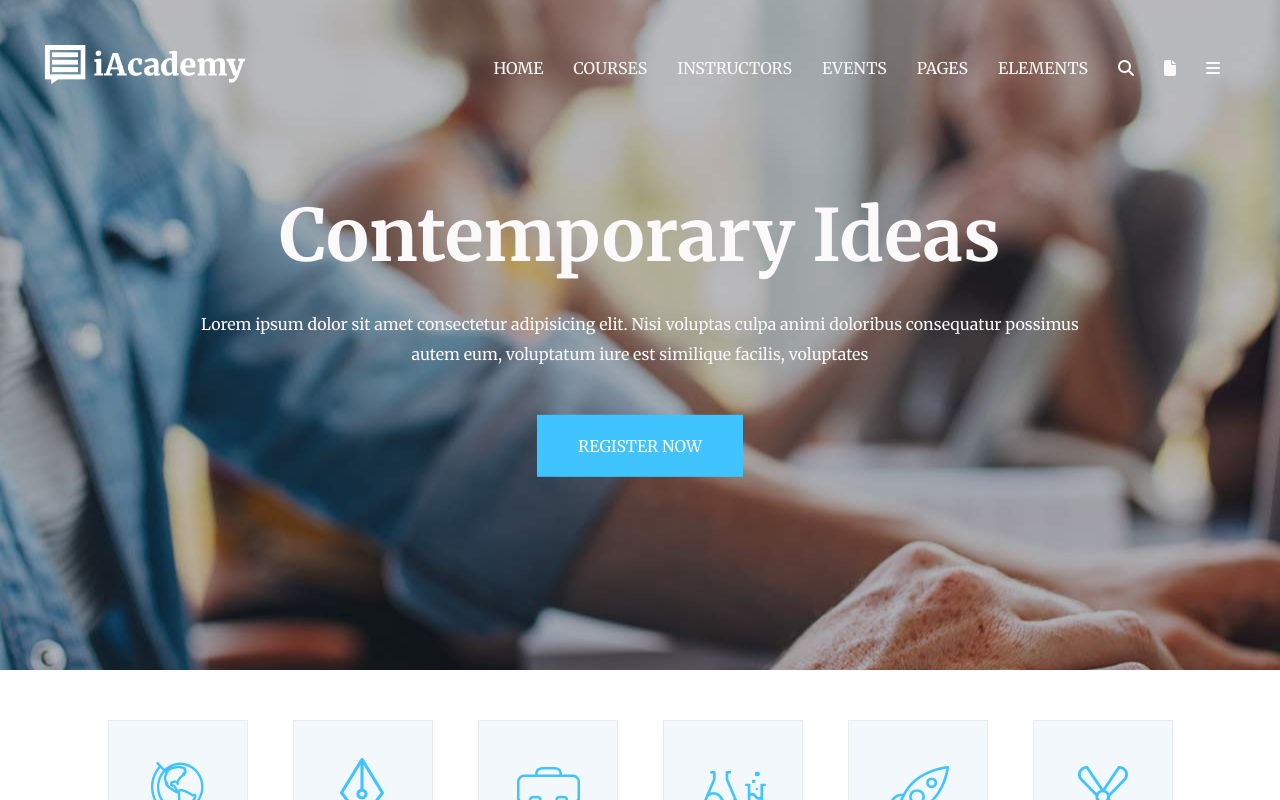
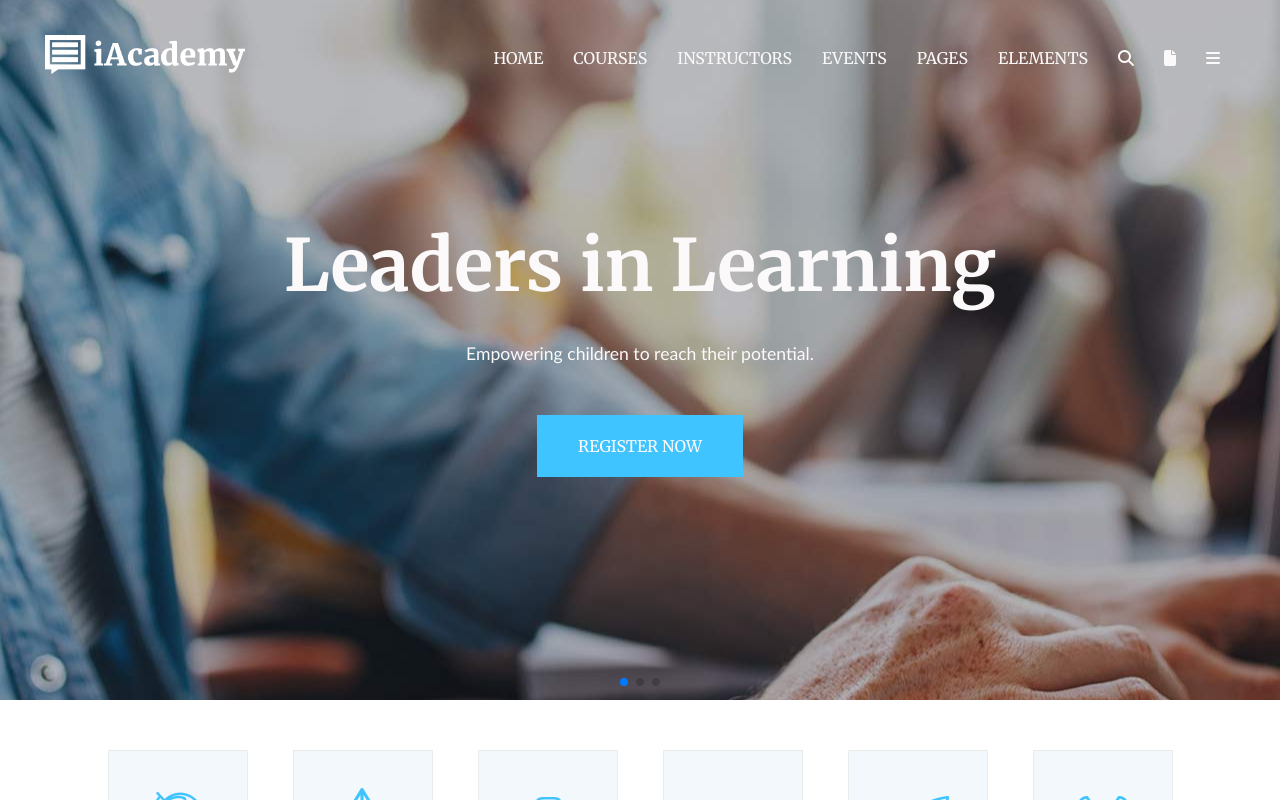
Before and after one commit to pietrolupi/proj-html-vuejs, a Vue app: page / in a window 1280 px wide. Shown: the top 800 px of the page. Built offline with nearby package versions, Linux system fonts and the light colour scheme.

Commit message:
[add]: jumpotron dinamico con swiper

```diff
--- a/src/App.vue
+++ b/src/App.vue
@@ -6,6 +6,7 @@
 import Jumbotron from './components/Jumbotron.vue';
 import Main from './components/Main.vue';
 import Footer from './components/Footer.vue';
+import DinamicJumbotron from './components/DinamicJumbotron.vue';
 
 export default {
 
@@ -14,6 +15,7 @@ export default {
     Jumbotron,
     Main,
     Footer,
+    DinamicJumbotron
   },
 
   data(){
@@ -37,7 +39,8 @@ export default {
 
 
 <template>
-  <Jumbotron/>
+  <DinamicJumbotron/>
+  <!-- <Jumbotron/> -->
   <Main/>
   <Footer/>
 </template>
--- /dev/null
+++ b/src/components/DinamicJumbotron.vue
@@ -0,0 +1,135 @@
+
+
+
+<script>
+import { Swiper, SwiperSlide } from 'swiper/vue';
+import 'swiper/css';
+import 'swiper/css/pagination';
+import { Pagination } from 'swiper/modules';
+import { store } from '../data/store';
+import JumboSwiperCard from './partials/JumboSwiperCard.vue';
+
+export default {
+  name: 'DinamicJumbotron',
+  components: {
+    Swiper,
+    SwiperSlide,
+    JumboSwiperCard,
+
+},
+
+    data(){
+      return{
+        store
+      }
+    },
+    setup() {
+      return {
+        modules: [Pagination],
+      };
+    },
+}
+</script>
+
+
+
+
+
+<template>
+  <swiper
+    :slidesPerView="1"
+    :spaceBetween="0"
+    :pagination="{ clickable: true }"
+    :modules="modules"
+    class="mySwiper"
+  >
+    <swiper-slide v-for="item in store.jumbotronContent" :key="item.title">
+      <JumboSwiperCard
+        :title="item.title"
+        :text="item.text"
+        :image="item.image"
+        :id="item.id"
+      />
+    </swiper-slide>
+
+    <nav class="d-flex justify-content-between">
+      <img src="../assets/img/logo-light.png" alt="">
+      <ul class="d-flex">
+        <li v-for="(voice, index) in store.jumboMenu" :key="index" v-html="voice"></li>
+      </ul>
+    </nav>
+  </swiper>
+</template>
+
+
+<style lang="scss" scoped>
+
+@use '../scss/partials/vars' as *;
+
+
+
+nav{
+      align-items: center;
+      padding: 45px;
+      position: absolute;
+      top: -10px;
+      z-index: 999;
+      color: $text-secondary-color;
+
+      width: 100%;
+      img{
+        width: 200px;
+      }
+      ul{
+        margin: 0;
+        padding: 0;
+        li{
+
+
+          display: inline-block;
+          margin: 0px 15px;
+          margin-bottom: -7px;
+          cursor: pointer;
+        }
+      }
+    }
+.jumbotron{
+
+    background-position: center;
+    height: 100%;
+    width: 100vw;
+    display: flex;
+    align-items: center;
+    justify-content: center;
+
+
+
+    .jumbo-main{
+      text-align: center;
+      width: 70%;
+    }
+
+  }
+
+
+
+///SWIPER----------------------------------------------------------------------
+
+.swiper {
+  width: 100%;
+  height: 700px;
+  position: relative;
+
+
+}
+
+.swiper-slide {
+
+  cursor: pointer;
+  height: 100%;
+
+}
+
+
+
+</style>
--- /dev/null
+++ b/src/components/partials/JumboSwiperCard.vue
@@ -0,0 +1,94 @@
+
+
+<script>
+import { store } from '../../data/store';
+export default {
+  name: 'JumboSwiperCard',
+  props:{
+    title: String,
+    text: String,
+    image: String,
+    id: String,
+
+  },
+
+  data(){
+    return{
+      store,
+    }
+  },
+
+  methods: {
+    getImagePath(fileName) {
+
+      return new URL(`../../assets/img/${fileName}`, import.meta.url).href;
+    },
+
+  }
+
+}
+</script>
+
+<template>
+
+    <div class="jumbotron"
+    :class="id">
+
+      <div
+      class="jumbo-main d-flex flex-column align-items-center justify-content-center"
+      >
+        <h1>{{title}}</h1>
+        <p>{{text}} </p>
+
+        <button>REGISTER NOW</button>
+      </div>
+    </div>
+
+</template>
+
+
+<style lang="scss" scoped>
+  @use '../../scss/partials/vars' as *;
+
+  .jumbo-main{
+
+    color: $text-secondary-color;
+
+    h1{
+        font-size: 4.5rem;
+        font-weight: 600;
+        margin-bottom: 30px;
+      }
+
+    p{
+        line-height: 30px;
+        font-family: $secondary-font;
+        font-size: 1.1rem;
+      }
+
+    button{
+          background-color: $color-tertiary;
+          color: $text-secondary-color;
+          border: none;
+          padding: 19px 41px ;
+          margin-top: 30px;
+        }
+
+  }
+
+
+
+  .background-1{
+    background-image: url('../../assets/img/h5-slide-1-background.jpg');
+  }
+
+  .background-2{
+    background-image: url('../../assets/img/h5-slide-2-background.jpg');
+  }
+
+  .background-3{
+    background-image: url('../../assets/img/h5-slide-3-background.jpg');
+  }
+
+
+</style>
--- a/src/components/partials/PopularCoursesSection.vue
+++ b/src/components/partials/PopularCoursesSection.vue
@@ -8,14 +8,15 @@
   import 'swiper/css/pagination';
   import { Pagination } from 'swiper/modules';
   import { store } from '../../data/store';
-  import SwiperCard from './SwiperCard.vue';
+  import PopularSwiperCard from './PopularSwiperCard.vue';
+
 
 
   export default {
     components: {
     Swiper,
     SwiperSlide,
-      SwiperCard,
+    PopularSwiperCard,
 
 },
 
@@ -54,7 +55,7 @@
 
 
       <swiper-slide v-for="course in store.popularCourses" :key="course.title">
-    <swiper-card :title="course.title" :description="course.description" :tag="course.tag" :teacher="course.teacher" :image="course.image" :cost="course.cost" />
+        <popular-swiper-card :title="course.title" :description="course.description" :tag="course.tag" :teacher="course.teacher" :image="course.image" :cost="course.cost" />
       </swiper-slide>
 
     </swiper>
--- a/src/data/store.js
+++ b/src/data/store.js
@@ -2,6 +2,29 @@
 import {reactive} from 'vue';
 
 export const store = reactive({
+
+  jumbotronContent: [
+    {
+      id: 'background-3',
+      title: 'Leaders in Learning',
+      text: 'Empowering children to reach their potential.',
+      image: 'h5-slide-3-background.jpg',
+    },
+
+    {
+      id:'background-2',
+      title: 'Contemporary Ideas',
+      text: 'Finding the right answer using the right mindset. ',
+      image:'h5-slide-2-background.jpg',
+    },
+
+    {
+      id:'background-1',
+      title: 'Accelerate Your Career',
+      text: 'Providing life changing experiences through education.',
+      image: 'h5-slide-1-background.jpg',
+    }
+  ],
 
   jumboMenu: [
     'HOME',
```
Also changed, not shown: src/components/partials/PopularSwiperCard.vue (renamed from src/components/partials/SwiperCard.vue). Lines whose indentation alone changed are shown as unchanged.
